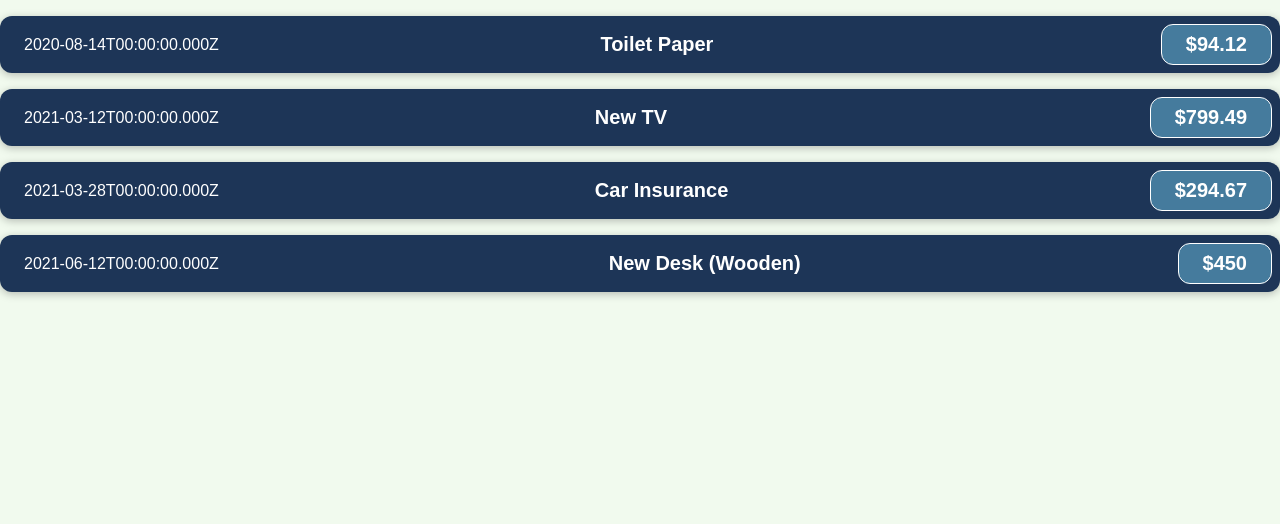
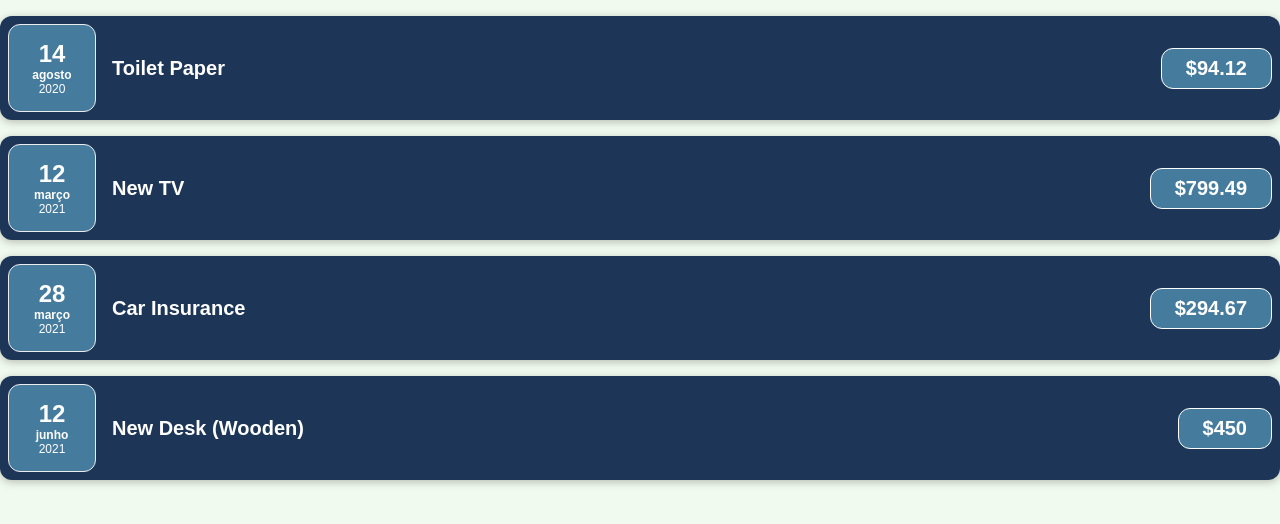
Before and after one commit to SottoMayor/React-ExpenseTracker, a React (Create React App) app in the folder front-end/: page / in a window 1280 px wide. Shown: the top 524 px of the page. Built offline with nearby package versions, Linux system fonts and the light colour scheme.

Commit message:
Creating a ExpenseComponent component to manage expense date

```diff
--- /dev/null
+++ b/front-end/src/components/ExpenseDate/ExpenseDate.js
@@ -0,0 +1,20 @@
+import React from 'react';
+import { ExpenseDateStyled } from '../../styles/StyledComponents';
+
+const ExpenseDate = (props) => {
+
+
+    const day = props.date.toLocaleString('pt-BR', { day: '2-digit' })
+    const month = props.date.toLocaleString('pt-BR', { month: 'long' })
+    const year = props.date.getFullYear();
+
+    return (
+        <ExpenseDateStyled>
+                <div className="day">{ day }</div>
+                <div className="month">{ month }</div>
+                <div className="year">{ year }</div>
+        </ExpenseDateStyled>
+    )
+}
+
+export default ExpenseDate
--- a/front-end/src/components/ExpenseItem/ExpenseItem.js
+++ b/front-end/src/components/ExpenseItem/ExpenseItem.js
@@ -1,15 +1,16 @@
 import React from 'react';
 import { ExpenseItemStyled } from '../../styles/StyledComponents';
+import ExpenseDate from '../ExpenseDate/ExpenseDate';
 
 function ExpenseItem(props) {
-    console.log(props)
+
     return (
         <ExpenseItemStyled>
-            <section>
-                {props.date.toISOString()}
-            </section>
-            <h2>{props.title}</h2>
-            <div>${props.amount}</div>
+
+            <ExpenseDate date={props.date}/>
+
+            <h2 className="title">{props.title}</h2>
+            <div className="price">${props.amount}</div>
         </ExpenseItemStyled>
     )
 }
--- a/front-end/src/styles/StyledComponents.js
+++ b/front-end/src/styles/StyledComponents.js
@@ -13,22 +13,15 @@ export const ExpenseItemStyled = styled.article`
         background-color: ${props => props.theme.colors.primary};
     }
 
-    &  section{
+    &  .title{
         color: white;
-        font-size: 1rem;
-        margin: 0 1rem;
-        color: white;
-    }
-
-    &  h2{
-        color: #3a3a3a;
         font-size: 1rem;
         flex: 1;
         margin: 0 1rem;
         color: white;
     }
 
-    &  div{
+    &  .price{
         font-size: 1rem;
         font-weight: bold;
         color: white;
@@ -39,21 +32,45 @@ export const ExpenseItemStyled = styled.article`
     }
 
     @media (min-width: 580px){
-        & section {
-            flex-direction: row;
-            align-items: center;
-            justify-content: flex-start;
-            flex: 1;
-        }
 
-        & h2 {
+        & .title {
             font-size: 1.25rem;
         }
 
-        & div {
+        & .price {
             font-size: 1.25rem;
             padding: 0.5rem 1.5rem;
         }
     }
 
 `
+export const ExpenseDateStyled = styled.section`
+
+    & {
+        color: white;
+        display: flex;
+        flex-direction: column;
+        width: 5.5rem;
+        height: 5.5rem;
+        border: 1px solid #ececec;
+        background-color: ${props => props.theme.colors.secondary};
+        border-radius: 12px;
+        align-items: center;
+        justify-content: center;
+    }
+
+    & .month {
+        font-size: 0.75rem;
+        font-weight: bold;
+    }
+
+    & .year {
+        font-size: 0.75rem;
+    }
+
+    & .day {
+        font-size: 1.5rem;
+        font-weight: bold;
+    }
+
+`
```
